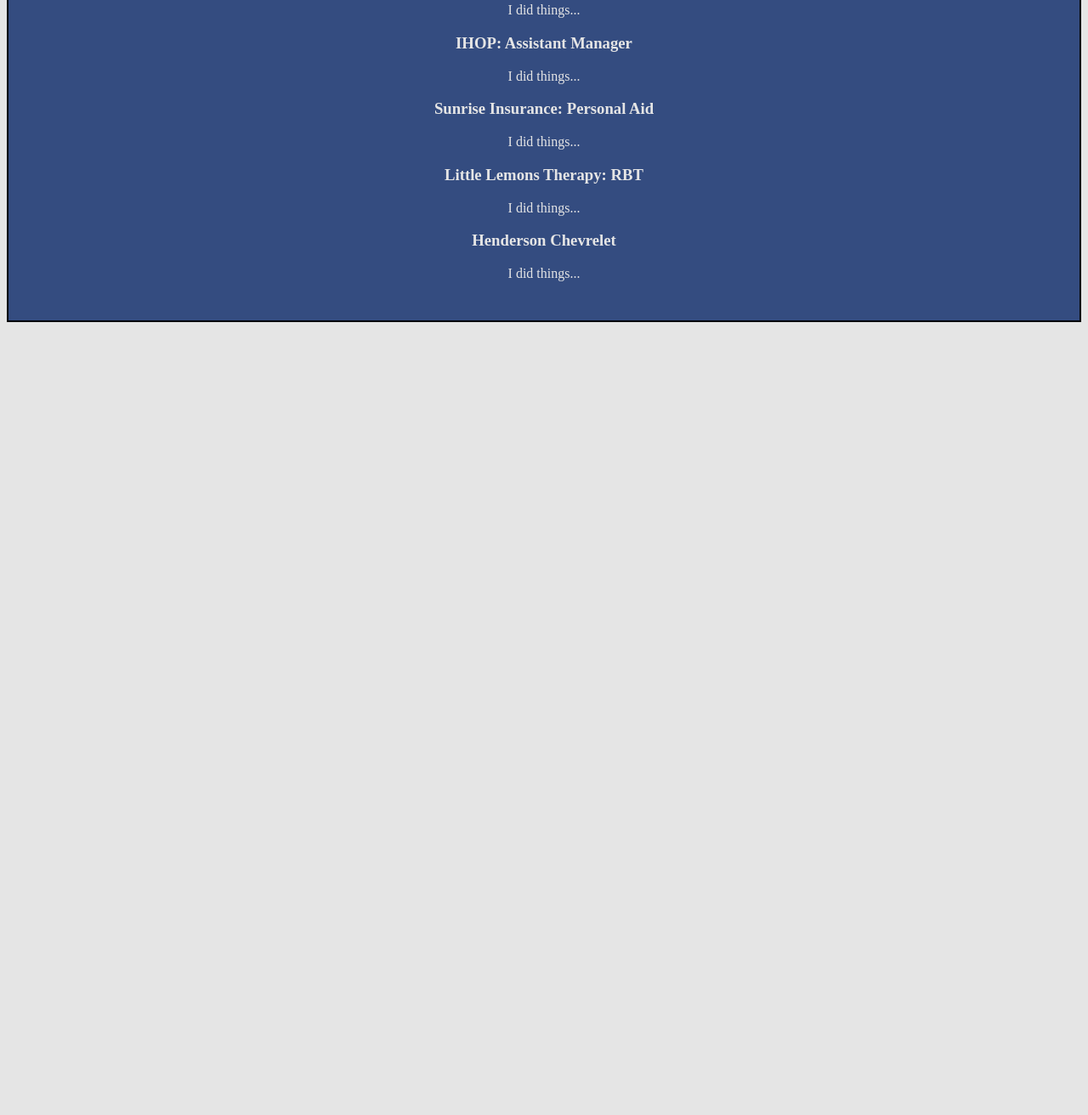
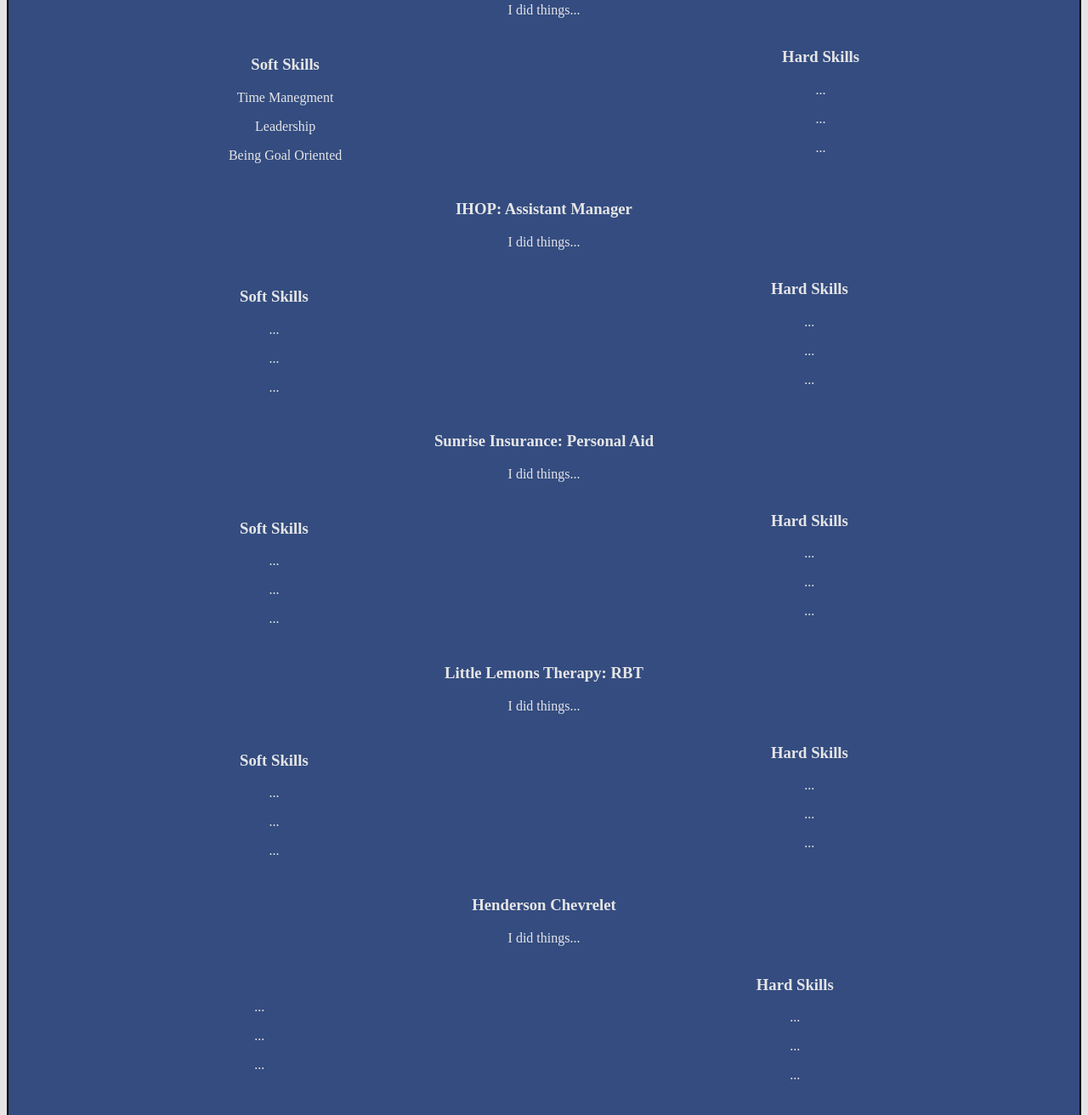
Before and after one commit to Parker-Pond/PersonalWebsite, a plain HTML site: page CV.html in a window 1280 px wide. Shown: the part 832-2144 px from the top of the page at 85% size. Before the commit the page ends 1219 px from the top, so only its background shows below. Drawn offline with Linux system fonts and the light colour scheme.

Commit message:
style added to all pages

```diff
--- a/CV.css
+++ b/CV.css
@@ -30,6 +30,7 @@
     text-align: center;
     justify-content: center;
     margin: auto;
+    text-transform: capitalize;
 
 }
 #border{
--- a/CV.html
+++ b/CV.html
@@ -44,18 +44,91 @@
     <p>Utah State University: associates of the sciences</p>
 </div>
 <br>
+
+<!-- I want all of the skills to be in a drop down thing or maybe a button push
+that pulls up a pop up window that shows the soft and hard skills of each job -->
+
 <div class="block">
     <h2>Resume</h2>
         <h3>Cafe Zupas: Assistant Manager</h3>
             <p>I did things...</p>
+            <div id="inline">
+                <div id="border">
+                    <h3>soft skills</h3>
+                    <p>Time Manegment</p>
+                    <p>Leadership</p>
+                    <p>Being Goal Oriented</p>
+                </div><div id="border">
+                    <h3>hard skills</h3>
+                    <p>...</p>
+                    <p>...</p>
+                    <p>...</p>
+                    <br>
+                </div>
+            </div>
         <h3>IHOP: Assistant Manager</h3>
             <p>I did things...</p>
+            <div id="inline">
+                <div id="border">
+                    <h3>Soft Skills</h3>
+                    <p>...</p>
+                    <p>...</p>
+                    <p>...</p>
+                </div><div id="border">
+                    <h3>hard skills</h3>
+                    <p>...</p>
+                    <p>...</p>
+                    <p>...</p>
+                    <br>
+                </div>
+            </div>
         <h3>Sunrise Insurance: Personal Aid</h3>
             <p>I did things...</p>
+            <div id="inline">
+                <div id="border">
+                    <h3>soft skills</h3>
+                    <p>...</p>
+                    <p>...</p>
+                    <p>...</p>
+                </div><div id="border">
+                    <h3>hard skills</h3>
+                    <p>...</p>
+                    <p>...</p>
+                    <p>...</p>
+                    <br>
+                </div>
+            </div>
         <h3>Little Lemons Therapy: RBT</h3>
             <p>I did things...</p>
+            <div id="inline">
+                <div id="border">
+                    <h3>soft skills</h3>
+                    <p>...</p>
+                    <p>...</p>
+                    <p>...</p>
+                </div><div id="border">
+                    <h3>hard skills</h3>
+                    <p>...</p>
+                    <p>...</p>
+                    <p>...</p>
+                    <br>
+                </div>
+            </div>
         <h3>Henderson Chevrelet</h3>
             <p>I did things...</p>
+            <div id="inline">
+                <div id="border">
+                    <p>...</p>
+                    <p>...</p>
+                    <p>...</p>
+                </div><div id="border">
+                    <h3>hard skills</h3>
+                    <p>...</p>
+                    <p>...</p>
+                    <p>...</p>
+                    <br>
+                </div>
+            </div>
 </div>
 
 
--- a/portfolio.css
+++ b/portfolio.css
@@ -32,3 +32,7 @@
     height: 300px;
     text-transform: capitalize;
 }
+
+#slant{
+-webkit-transform: rotate(-19deg) ;
+}
--- a/styling.css
+++ b/styling.css
@@ -30,6 +30,12 @@ body{
         color: var(--two);
         text-decoration: none;
         text-transform: capitalize;
+
+        /* this will need to be rifined when i have a better color pallate */
+
+        /* background-color: #E5E5E5;
+        padding-top: 10px;
+        padding-bottom: 10px; */
     }
     a:visited{
         color: var(--two);
```
Also changed, not shown: portfolio.html (+9 -3 lines).
